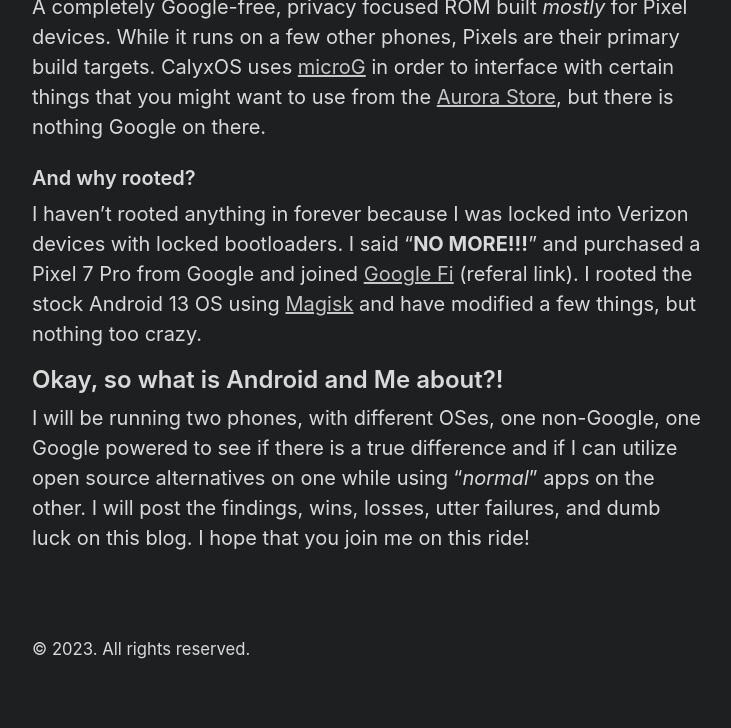
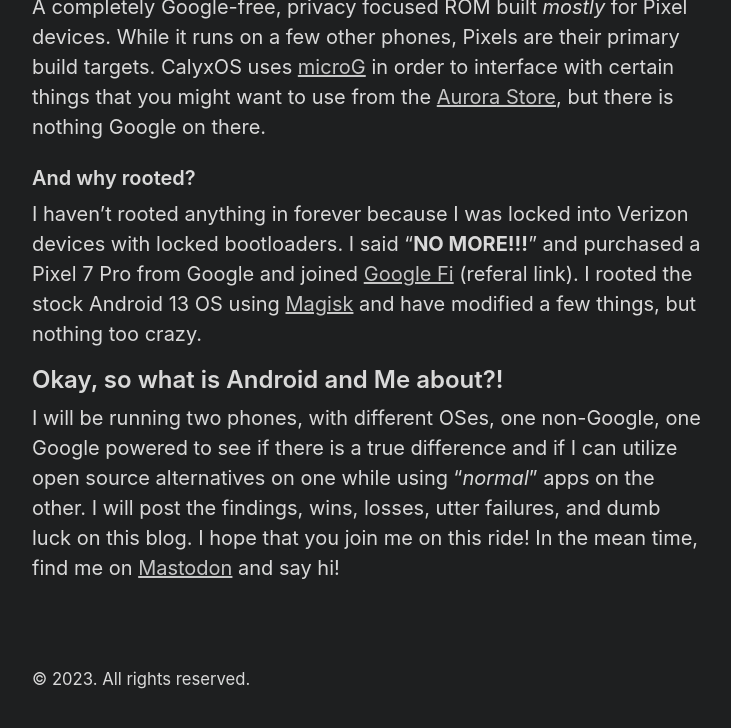
Before and after one commit to cfultz/androidand.me, a Jekyll site: the page built from about.md, in a window 1280 px wide and 900 px high, scrolled down 1858 px, cut to the strip 159-887 px from the top of the window. Shown: the whole strip, without its empty margins (272-1003 px from the left). Built offline with Jekyll 4.4.1, drawn with Linux system fonts in a browser that asks for light colours.

Commit message:
updated about

```diff
--- a/about.md
+++ b/about.md
@@ -43,4 +43,4 @@ I haven't rooted anything in forever because I was locked into Verizon devices w
 
 ## Okay, so what is Android and Me about?!
 
-I will be running two phones, with different OSes, one non-Google, one Google powered to see if there is a true difference and if I can utilize open source alternatives on one while using "*normal*" apps on the other. I will post the findings, wins, losses, utter failures, and dumb luck on this blog. I hope that you join me on this ride!
+I will be running two phones, with different OSes, one non-Google, one Google powered to see if there is a true difference and if I can utilize open source alternatives on one while using "*normal*" apps on the other. I will post the findings, wins, losses, utter failures, and dumb luck on this blog. I hope that you join me on this ride! In the mean time, find me on <a href="https://cfultz.com/@cfultz" rel="me" target="_blank">Mastodon</a> and say hi!
```
